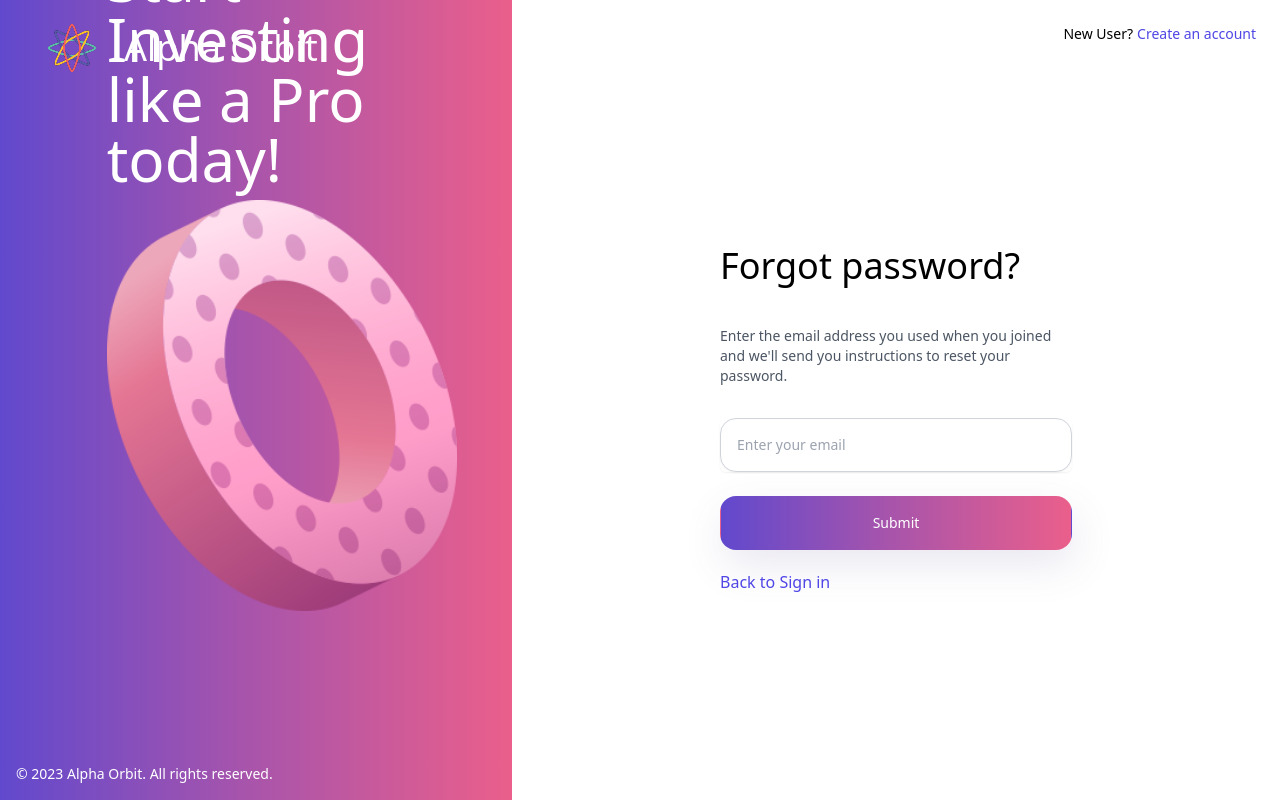
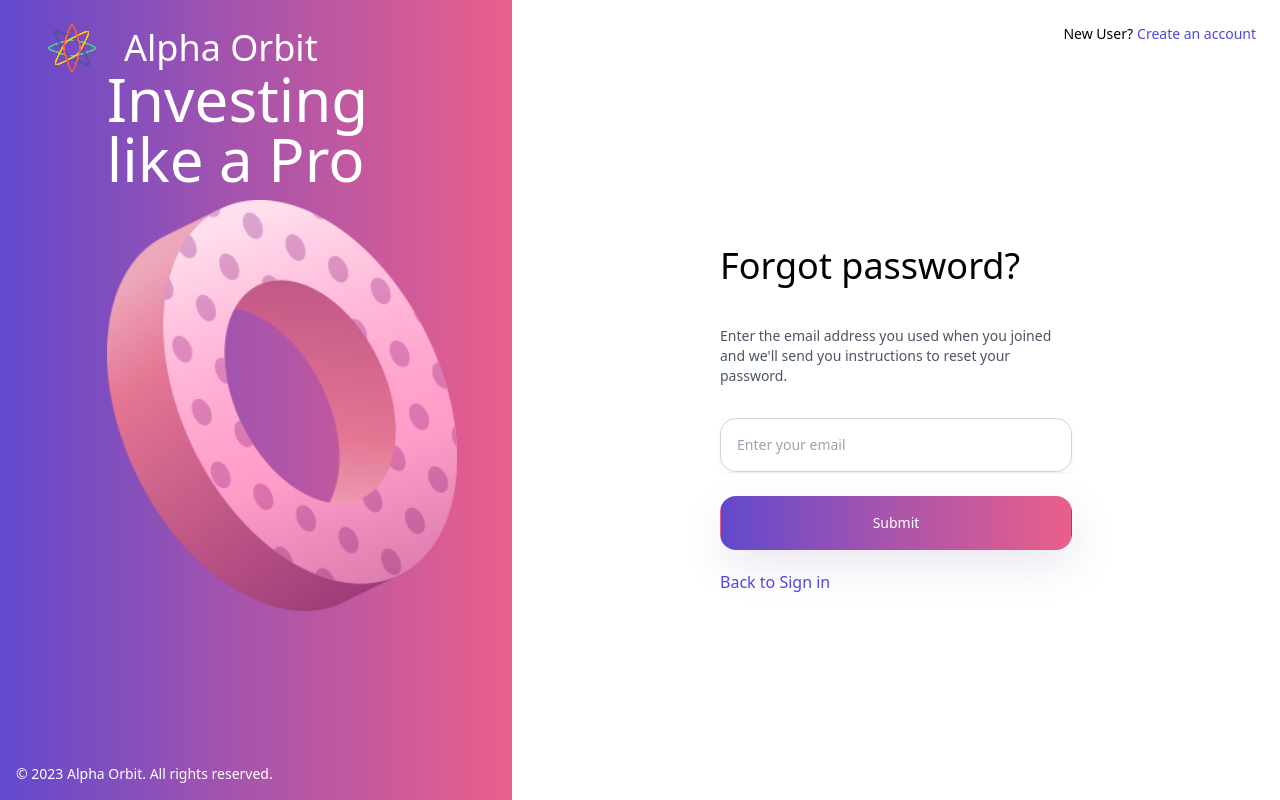
Before and after one commit to MAndersen990/Toucan, a Next.js app: page /forgot-password in a window 1280 px wide. Built offline with nearby package versions, Linux system fonts and the light colour scheme; no server answers.

Commit message:
changing wording

```diff
--- a/src/app/forgot-password/logo.js
+++ b/src/app/forgot-password/logo.js
@@ -22,7 +22,7 @@
 
     {/* Invest like a Pro Title */}
     <div className="flex justify-left items-end h-1/5 w-5/6 ml-auto">
-      <h1 className="text-white text-6xl ">Start Investing like a Pro today!</h1>
+      <h1 className="text-white text-6xl ">Investing like a Pro</h1>
     </div>
 
     {/* Doughnut Image */}
```
